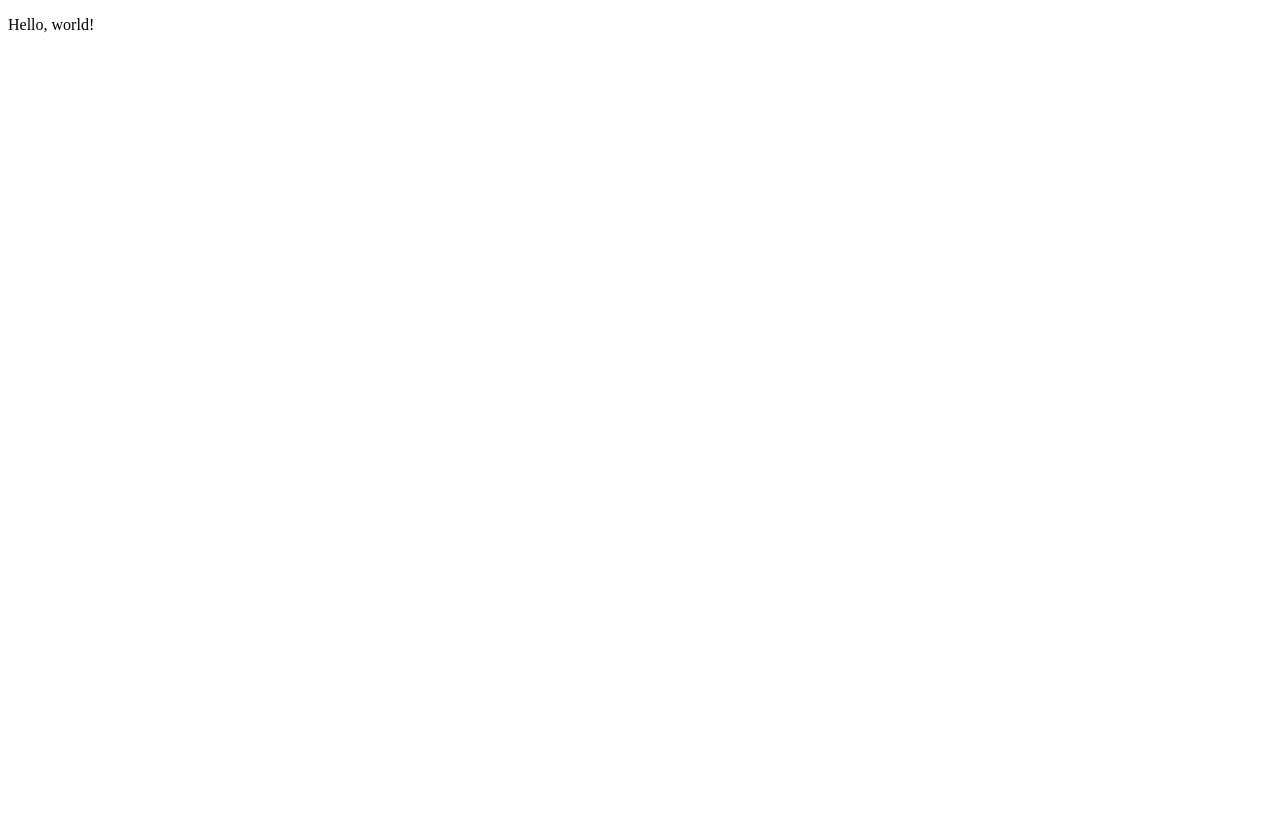
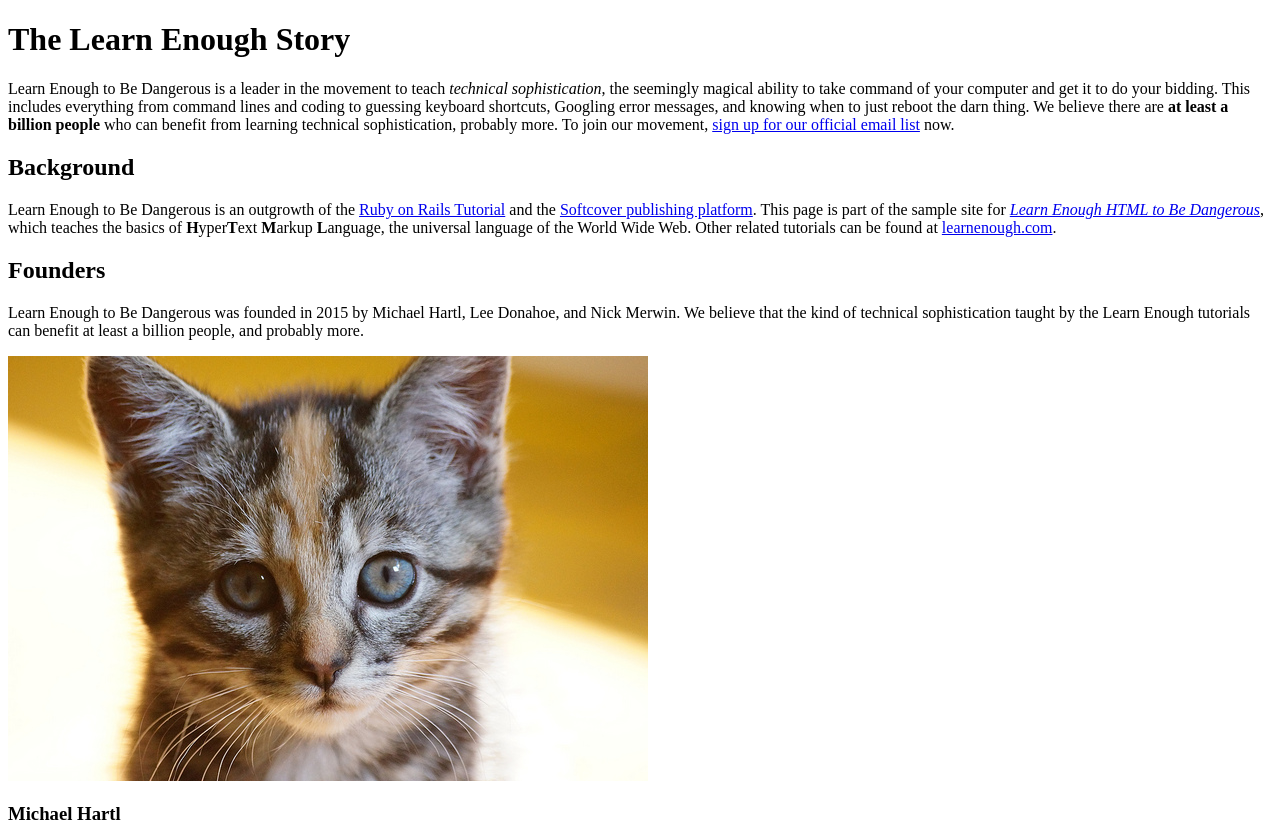
Before and after one commit to gioniero/sample_website, a plain HTML site: page index.html in a window 1280 px wide. Shown: the top 828 px of the page. Before the commit the page ends 800 px from the top, so only its background shows below. Drawn offline with Linux system fonts and the light colour scheme.

Commit message:
Add comment ans some immages

```diff
--- a/index.html
+++ b/index.html
@@ -1,10 +1,52 @@
 <!DOCTYPE html>
 <html>
   <head>
-    <title>Page Title</title>
+    <title>Learn Enough to Be Dangerous</title>
     <meta charset="utf-8">
   </head>
   <body>
-    <p>Hello, world!</p>
+
+    <h1>The Learn Enough Story</h1>
+    <p>
+    Learn Enough to Be Dangerous is a leader in the movement to teach <em>
+          technical sophistication</em>, the seemingly magical ability to take
+          command of your computer and get it to do your bidding. This includes
+          everything from command lines and coding to guessing keyboard shortcuts,
+          Googling error messages, and knowing when to just reboot the darn thing.
+          We believe there are <strong>at least a billion people</strong> who
+          can benefit from learning technical sophistication, probably more. To
+          join our movement, <a href="http://learnenough.com/email">sign
+          up for our official email list</a> now.
+    </p>
+    <h2>Background</h2>
+    <p>
+      Learn Enough to Be Dangerous is an outgrowth of the
+      <a href="http://railstutorial.org/">Ruby on Rails Tutorial</a> and the
+      <a href="http://www.softcover.io/">Softcover publishing platform</a>.
+      This page is part of the sample site for
+      <a href="http://learnenough.com/html-tutorial"><em>Learn Enough HTML to
+      Be Dangerous</em></a>, which teaches the basics of
+      <strong>H</strong>yper<strong>T</strong>ext <strong>M</strong>arkup
+      <strong>L</strong>anguage, the universal language of the World Wide Web.
+      Other related tutorials can be found at
+      <a href="http://learnenough.com/">learnenough.com</a>.
+    </p>
+    <h2>Founders</h2>
+    <p>
+      Learn Enough to Be Dangerous was founded in 2015 by Michael Hartl, Lee
+      Donahoe, and Nick Merwin. We believe that the kind of technical
+      sophistication taught by the Learn Enough tutorials can benefit
+      at least a billion people, and probably more.
+    </p>
+    <img src="images\kitten.jpg" alt="An adorable kitten">
+
+    <h3>Michael Hartl</h3>
+    <img src="https://gravatar.com/avatar/ffda7d145b83c4b118f982401f962ca6?s=150"
+     alt="Michael Hartl">
+
+    <h3>Lee Donahoe</h3>
+
+    <h3>Nick Merwin</h3>
+
   </body>
 </html>
```
Also changed, not shown: images/cibo.jpg (added), images/kitten.jpg (added).
